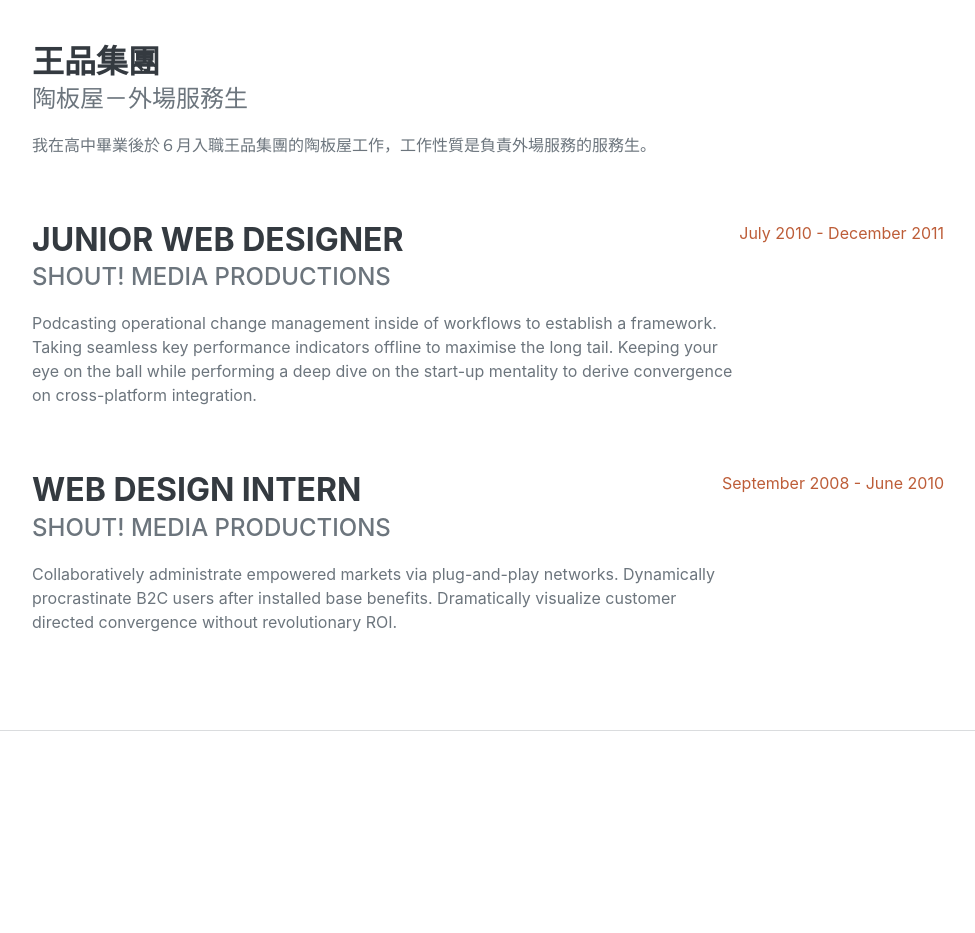
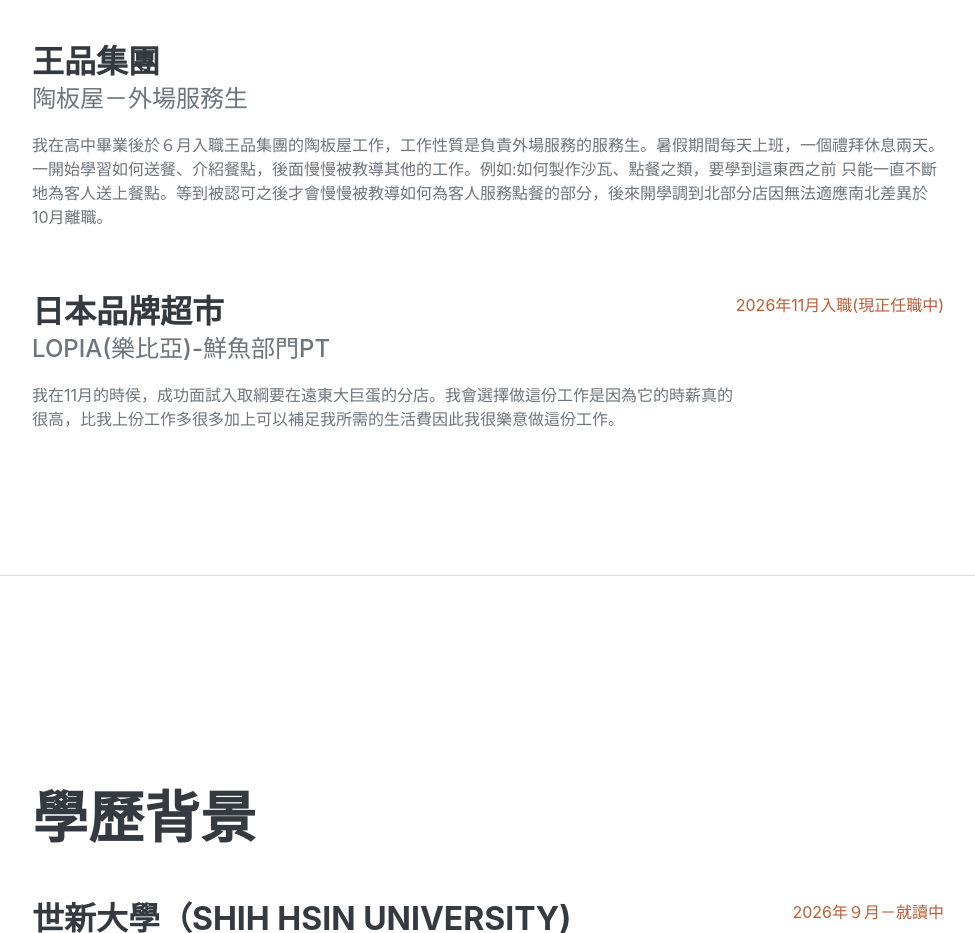
Before and after one commit to a115070014/a115070014.github.io, a plain HTML site: page index.html in a window 1280 px wide. Shown: the part 1260-2193 px from the top of the page, without its empty margins (288-1263 px from the left). Drawn offline with nearby package versions, Linux system fonts and the light colour scheme; a web font is replaced by a local one.

Commit message:
Update index.html
樂比亞

```diff
--- a/index.html
+++ b/index.html
@@ -83,29 +83,16 @@
                 <div class="flex-grow-1">
                     <h3 class="mb-0">王品集團</h3>
                     <div class="subheading mb-3">陶板屋－外場服務生</div>
-                    <p>我在高中畢業後於６月入職王品集團的陶板屋工作，工作性質是負責外場服務的服務生。</p>
+                    <p>我在高中畢業後於６月入職王品集團的陶板屋工作，工作性質是負責外場服務的服務生。暑假期間每天上班，一個禮拜休息兩天。一開始學習如何送餐、介紹餐點，後面慢慢被教導其他的工作。例如:如何製作沙瓦、點餐之類，要學到這東西之前 只能一直不斷地為客人送上餐點。等到被認可之後才會慢慢被教導如何為客人服務點餐的部分，後來開學調到北部分店因無法適應南北差異於10月離職。</p>
                 </div>
             </div>
             <div class="d-flex flex-column flex-md-row justify-content-between mb-5">
                 <div class="flex-grow-1">
-                    <h3 class="mb-0">Junior Web Designer</h3>
-                    <div class="subheading mb-3">Shout! Media Productions</div>
-                    <p>Podcasting operational change management inside of workflows to establish a framework. Taking
-                        seamless key performance indicators offline to maximise the long tail. Keeping your eye on the
-                        ball while performing a deep dive on the start-up mentality to derive convergence on
-                        cross-platform integration.</p>
+                    <h3 class="mb-0">日本品牌超市</h3>
+                    <div class="subheading mb-3">LOPIA(樂比亞)-鮮魚部門PT</div>
+                    <p>我在11月的時侯，成功面試入取綱要在遠東大巨蛋的分店。我會選擇做這份工作是因為它的時薪真的很高，比我上份工作多很多加上可以補足我所需的生活費因此我很樂意做這份工作。  </p>
                 </div>
-                <div class="flex-shrink-0"><span class="text-primary">July 2010 - December 2011</span></div>
-            </div>
-            <div class="d-flex flex-column flex-md-row justify-content-between">
-                <div class="flex-grow-1">
-                    <h3 class="mb-0">Web Design Intern</h3>
-                    <div class="subheading mb-3">Shout! Media Productions</div>
-                    <p>Collaboratively administrate empowered markets via plug-and-play networks. Dynamically
-                        procrastinate B2C users after installed base benefits. Dramatically visualize customer directed
-                        convergence without revolutionary ROI.</p>
-                </div>
-                <div class="flex-shrink-0"><span class="text-primary">September 2008 - June 2010</span></div>
+                <div class="flex-shrink-0"><span class="text-primary">2026年11月入職(現正任職中)</span></div>
             </div>
         </div>
     </section>
```
